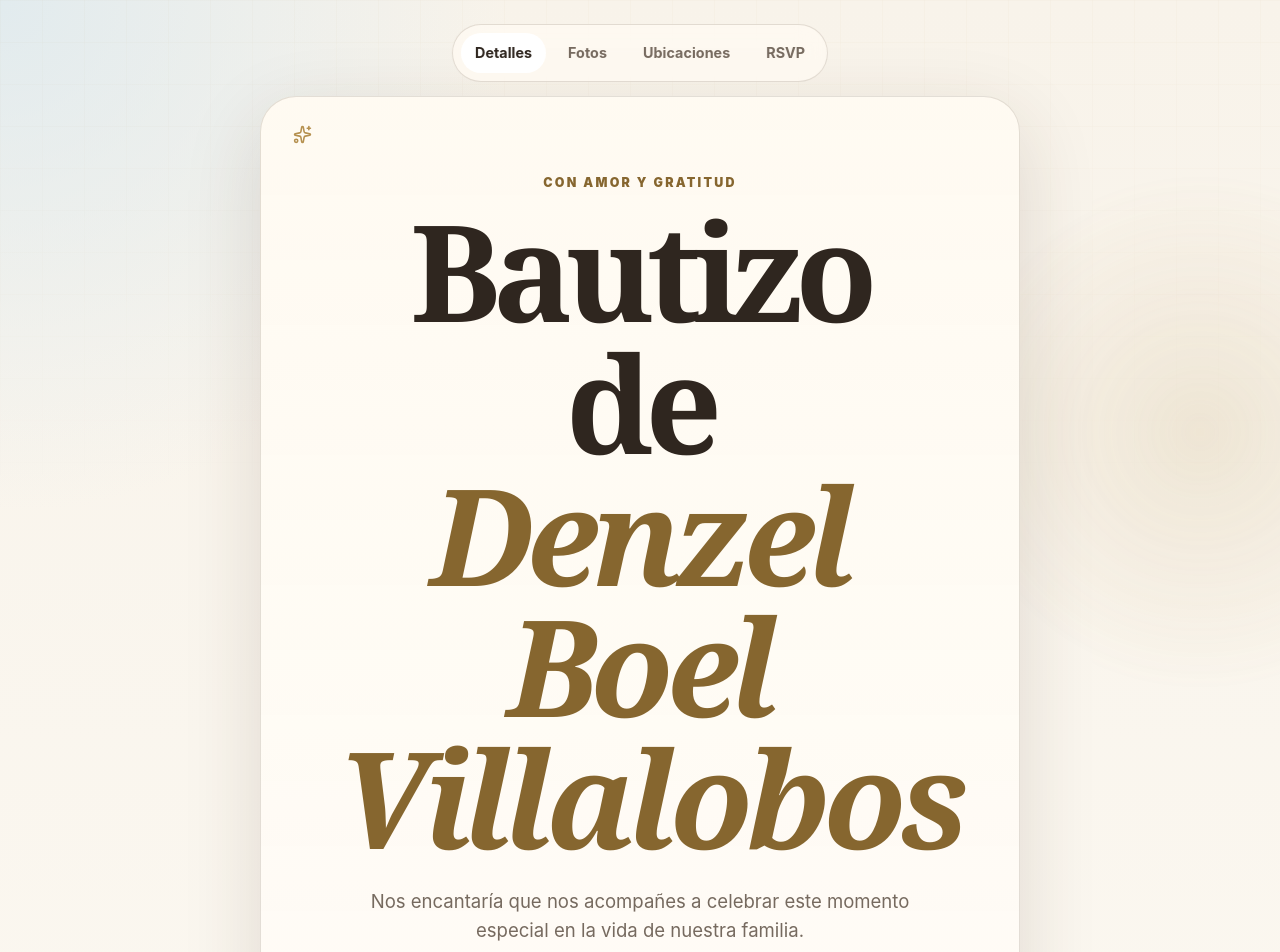
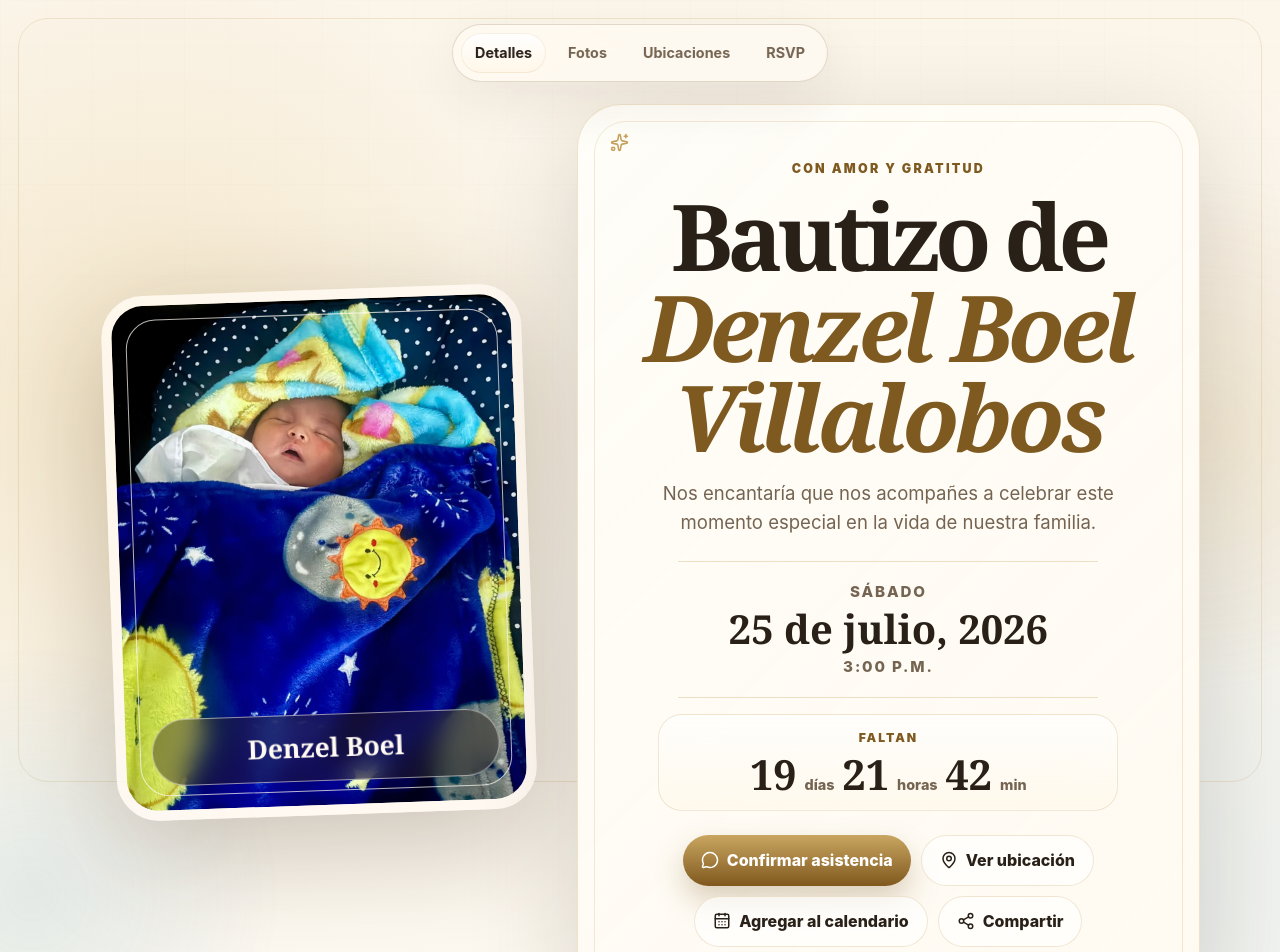
Before and after one commit to josehdezm415-cmd/baptism-invitation, a React (Vite) app: page / in a window 1280 px wide. Shown: the top 952 px of the page. Built offline with nearby package versions, Linux system fonts and the light colour scheme.

Commit message:
Add luxury invitation page styling

```diff
--- a/src/main.jsx
+++ b/src/main.jsx
@@ -119,10 +119,13 @@ function Hero() {
     <section className="hero" aria-label="Invitación principal">
       <div className="halo halo-one" />
       <div className="halo halo-two" />
+      <Nav />
+
+      <div className="hero-showcase">
         <div className="hero-photo" aria-hidden="true">
           <img src="./photos/newborn-blanket-fill.jpg" alt="" />
+          <div className="photo-ribbon">Denzel Boel</div>
         </div>
-      <Nav />
 
         <div className="hero-card">
           <Sparkles className="card-star top-star" size={19} aria-hidden="true" />
@@ -145,6 +148,7 @@ function Hero() {
             <Button href={shareUrl} target="_blank" rel="noopener noreferrer" variant="ghost" icon={Share2}>Compartir</Button>
           </div>
           <Sparkles className="card-star bottom-star" size={19} aria-hidden="true" />
+        </div>
       </div>
     </section>
   );
--- a/src/styles.css
+++ b/src/styles.css
@@ -1,14 +1,15 @@
 :root {
-  --paper: #f8f3ea;
-  --paper-2: #efe7d7;
-  --ink: #2f261f;
-  --muted: #766a5f;
-  --soft: #fffaf2;
-  --line: rgba(82, 65, 48, 0.16);
-  --gold: #b5904f;
-  --gold-dark: #86662f;
+  --paper: #f7efe2;
+  --paper-2: #eadcc5;
+  --ink: #292018;
+  --muted: #756451;
+  --soft: #fffaf0;
+  --line: rgba(112, 82, 38, 0.2);
+  --gold: #c6a15d;
+  --gold-dark: #7e5a21;
+  --gold-light: #ecd7a9;
   --blue: #dce9ef;
-  --shadow: 0 24px 80px rgba(61, 44, 25, 0.14);
+  --shadow: 0 32px 110px rgba(54, 37, 18, 0.18);
 }
 
 * { box-sizing: border-box; }
@@ -17,8 +18,9 @@ body {
   margin: 0;
   color: var(--ink);
   background:
-    radial-gradient(circle at top left, rgba(220, 233, 239, 0.8), transparent 32rem),
-    linear-gradient(180deg, var(--paper), #fffdf8 48%, var(--paper-2));
+    radial-gradient(circle at 12% 8%, rgba(236, 215, 169, 0.55), transparent 28rem),
+    radial-gradient(circle at 85% 18%, rgba(220, 233, 239, 0.58), transparent 30rem),
+    linear-gradient(180deg, #fbf5ea 0%, #fffdf8 42%, var(--paper-2) 100%);
   font-family: Inter, system-ui, -apple-system, BlinkMacSystemFont, "Segoe UI", sans-serif;
   line-height: 1.55;
 }
@@ -27,12 +29,21 @@ body::before {
   position: fixed;
   inset: 0;
   pointer-events: none;
-  opacity: 0.32;
+  opacity: 0.22;
   background-image:
-    linear-gradient(rgba(181, 144, 79, 0.08) 1px, transparent 1px),
-    linear-gradient(90deg, rgba(181, 144, 79, 0.08) 1px, transparent 1px);
-  background-size: 42px 42px;
+    linear-gradient(rgba(198, 161, 93, 0.1) 1px, transparent 1px),
+    linear-gradient(90deg, rgba(198, 161, 93, 0.1) 1px, transparent 1px);
+  background-size: 46px 46px;
   mask-image: linear-gradient(to bottom, black, transparent 72%);
+}
+body::after {
+  content: "";
+  position: fixed;
+  inset: 18px;
+  z-index: -1;
+  pointer-events: none;
+  border: 1px solid rgba(198, 161, 93, 0.22);
+  border-radius: 30px;
 }
 a { color: inherit; }
 main { overflow: hidden; }
@@ -46,8 +57,9 @@ main { overflow: hidden; }
   padding: 8px;
   border: 1px solid var(--line);
   border-radius: 999px;
-  background: rgba(255, 250, 242, 0.78);
-  backdrop-filter: blur(14px);
+  background: rgba(255, 250, 242, 0.82);
+  box-shadow: 0 18px 54px rgba(61, 44, 25, 0.08);
+  backdrop-filter: blur(18px);
   transform: translateX(-50%);
 }
 .topbar a {
@@ -62,14 +74,15 @@ main { overflow: hidden; }
 .topbar a:focus-visible,
 .topbar a.active {
   color: var(--ink);
-  background: white;
+  background: linear-gradient(180deg, #fff, #fff7e8);
+  box-shadow: inset 0 0 0 1px rgba(198, 161, 93, 0.16);
   outline: none;
 }
 .hero {
   position: relative;
   display: grid;
   min-height: 100svh;
-  padding: 96px 20px 56px;
+  padding: 104px 20px 68px;
   place-items: center;
 }
 .halo {
@@ -80,20 +93,37 @@ main { overflow: hidden; }
   filter: blur(4px);
   opacity: 0.62;
 }
-.halo-one { right: -12rem; top: 10rem; background: radial-gradient(circle, rgba(181, 144, 79, 0.24), transparent 68%); }
+.halo-one { right: -12rem; top: 10rem; background: radial-gradient(circle, rgba(198, 161, 93, 0.28), transparent 68%); }
 .halo-two { left: -15rem; bottom: -6rem; background: radial-gradient(circle, rgba(151, 188, 202, 0.38), transparent 66%); }
+.hero-showcase {
+  position: relative;
+  z-index: 2;
+  display: grid;
+  grid-template-columns: minmax(260px, 0.72fr) minmax(460px, 1fr);
+  align-items: center;
+  gap: clamp(18px, 4vw, 48px);
+  width: min(1120px, 100%);
+}
 .hero-photo {
+  position: relative;
+  z-index: 1;
+  width: min(100%, 420px);
+  aspect-ratio: 4 / 5;
+  justify-self: end;
+  border: 10px solid rgba(255, 250, 242, 0.84);
+  border-radius: 42px;
+  box-shadow: 0 34px 110px rgba(61, 44, 25, 0.26);
+  overflow: hidden;
+  transform: rotate(-2deg);
+}
+.hero-photo::before {
+  content: "";
   position: absolute;
-  right: max(18px, 6vw);
-  bottom: max(28px, 6vw);
-  z-index: 1;
-  width: clamp(150px, 18vw, 250px);
-  aspect-ratio: 4 / 5;
-  border: 1px solid rgba(255, 250, 242, 0.82);
+  inset: 14px;
+  z-index: 2;
+  border: 1px solid rgba(255, 250, 242, 0.72);
   border-radius: 30px;
-  box-shadow: 0 28px 80px rgba(61, 44, 25, 0.22);
-  overflow: hidden;
-  transform: rotate(3deg);
+  pointer-events: none;
 }
 .hero-photo img {
   width: 100%;
@@ -101,16 +131,43 @@ main { overflow: hidden; }
   object-fit: cover;
   display: block;
 }
+.photo-ribbon {
+  position: absolute;
+  left: 26px;
+  right: 26px;
+  bottom: 24px;
+  z-index: 3;
+  padding: 12px 16px;
+  border: 1px solid rgba(255, 250, 242, 0.54);
+  border-radius: 999px;
+  color: #fffaf2;
+  background: rgba(41, 32, 24, 0.42);
+  font-family: "Cormorant Garamond", Georgia, serif;
+  font-size: 1.65rem;
+  font-weight: 700;
+  text-align: center;
+  backdrop-filter: blur(12px);
+}
 .hero-card {
   position: relative;
   z-index: 2;
-  width: min(760px, 100%);
-  padding: clamp(34px, 8vw, 76px);
-  border: 1px solid var(--line);
-  border-radius: 36px;
-  background: linear-gradient(180deg, rgba(255, 250, 242, 0.94), rgba(255, 253, 248, 0.86)), var(--soft);
+  width: 100%;
+  padding: clamp(30px, 4.8vw, 54px);
+  border: 1px solid rgba(198, 161, 93, 0.28);
+  border-radius: 44px;
+  background:
+    linear-gradient(135deg, rgba(255, 253, 248, 0.96), rgba(255, 250, 242, 0.9)),
+    var(--soft);
   box-shadow: var(--shadow);
   text-align: center;
+}
+.hero-card::before {
+  content: "";
+  position: absolute;
+  inset: 16px;
+  border: 1px solid rgba(198, 161, 93, 0.22);
+  border-radius: 32px;
+  pointer-events: none;
 }
 .card-star { position: absolute; color: var(--gold); }
 .top-star { top: 28px; left: 32px; }
@@ -130,13 +187,13 @@ h1, h2, h3, .quote {
 }
 h1 {
   margin: 0;
-  font-size: clamp(3.6rem, 12vw, 8.4rem);
+  font-size: clamp(3.2rem, 7.2vw, 5.8rem);
   letter-spacing: -0.06em;
 }
 h1 span { color: var(--gold-dark); font-style: italic; letter-spacing: -0.05em; }
 .intro {
   width: min(560px, 100%);
-  margin: 24px auto 0;
+  margin: 18px auto 0;
   color: var(--muted);
   font-size: clamp(1rem, 2vw, 1.16rem);
 }
@@ -144,19 +201,20 @@ h1 span { color: var(--gold-dark); font-style: italic; letter-spacing: -0.05em;
   display: grid;
   gap: 6px;
   width: min(420px, 100%);
-  margin: 34px auto;
-  padding: 22px 24px;
-  border-block: 1px solid var(--line);
+  margin: 24px auto;
+  padding: 18px 22px;
+  border-block: 1px solid rgba(198, 161, 93, 0.32);
 }
 .date-block strong { font-family: "Cormorant Garamond", Georgia, serif; font-size: clamp(1.7rem, 5vw, 2.5rem); line-height: 1; }
 .day, .time { color: var(--muted); font-size: 0.95rem; font-weight: 800; letter-spacing: 0.12em; text-transform: uppercase; }
 .countdown {
   width: min(460px, 100%);
-  margin: -14px auto 30px;
+  margin: -8px auto 24px;
   padding: 14px 18px;
-  border: 1px solid rgba(181, 144, 79, 0.24);
+  border: 1px solid rgba(198, 161, 93, 0.24);
   border-radius: 24px;
-  background: rgba(255, 255, 255, 0.58);
+  background: linear-gradient(180deg, rgba(255, 255, 255, 0.72), rgba(255, 247, 232, 0.66));
+  box-shadow: inset 0 0 0 1px rgba(255, 255, 255, 0.48);
 }
 .countdown p {
   margin: 0 0 8px;
@@ -178,36 +236,36 @@ h1 span { color: var(--gold-dark); font-style: italic; letter-spacing: -0.05em;
   line-height: 0.9;
 }
 .countdown span { color: var(--muted); font-size: 0.9rem; font-weight: 800; }
-.hero-actions, .rsvp-actions { display: flex; flex-wrap: wrap; justify-content: center; gap: 12px; }
+.hero-actions, .rsvp-actions { display: flex; flex-wrap: wrap; justify-content: center; gap: 10px; }
 .button {
   display: inline-flex;
   align-items: center;
   justify-content: center;
   gap: 8px;
-  min-height: 48px;
-  padding: 13px 20px;
+  min-height: 46px;
+  padding: 12px 18px;
   border-radius: 999px;
   font-weight: 850;
   text-decoration: none;
   transition: transform 160ms ease, box-shadow 160ms ease, background 160ms ease;
 }
 .button:hover { transform: translateY(-1px); }
-.button:focus-visible { outline: 3px solid rgba(181, 144, 79, 0.34); outline-offset: 3px; }
-.primary { color: white; background: linear-gradient(180deg, #bd9a5c, #8e6c36); box-shadow: 0 12px 24px rgba(142, 108, 54, 0.24); }
-.ghost { border: 1px solid var(--line); color: var(--ink); background: rgba(255, 255, 255, 0.64); }
-.section { width: min(1120px, calc(100% - 40px)); margin: 0 auto; padding: 84px 0; }
+.button:focus-visible { outline: 3px solid rgba(198, 161, 93, 0.34); outline-offset: 3px; }
+.primary { color: white; background: linear-gradient(180deg, #c9a661, #80581e); box-shadow: 0 14px 30px rgba(126, 90, 33, 0.28); }
+.ghost { border: 1px solid rgba(198, 161, 93, 0.26); color: var(--ink); background: rgba(255, 255, 255, 0.66); }
+.section { width: min(1120px, calc(100% - 40px)); margin: 0 auto; padding: 88px 0; }
 .section-heading { width: min(620px, 100%); margin-bottom: 32px; }
 .section-heading.centered { margin-inline: auto; text-align: center; }
 .section-heading h2, .rsvp h2 { margin: 0; font-size: clamp(2.4rem, 6vw, 4.8rem); letter-spacing: -0.045em; }
-.detail-grid, .location-grid { display: grid; grid-template-columns: repeat(3, minmax(0, 1fr)); gap: 16px; }
+.detail-grid, .location-grid { display: grid; grid-template-columns: repeat(3, minmax(0, 1fr)); gap: 18px; }
 .location-grid { grid-template-columns: minmax(0, 1fr); }
 article, .rsvp-card {
-  border: 1px solid var(--line);
-  border-radius: 28px;
-  background: rgba(255, 250, 242, 0.76);
-  box-shadow: 0 18px 48px rgba(61, 44, 25, 0.08);
+  border: 1px solid rgba(198, 161, 93, 0.22);
+  border-radius: 32px;
+  background: linear-gradient(180deg, rgba(255, 250, 242, 0.9), rgba(255, 255, 255, 0.66));
+  box-shadow: 0 22px 70px rgba(61, 44, 25, 0.09);
 }
-.detail-grid article, .location-card { padding: 28px; }
+.detail-grid article, .location-card { padding: 30px; }
 .icon-mark { color: var(--gold-dark); margin-bottom: 12px; }
 .label { display: inline-flex; margin-bottom: 18px; color: var(--gold-dark); font-size: 0.76rem; font-weight: 900; letter-spacing: 0.14em; text-transform: uppercase; }
 h3 { margin: 0 0 12px; font-size: 2rem; letter-spacing: -0.03em; }
@@ -217,8 +275,12 @@ article p { margin: 0 0 10px; color: var(--muted); }
   width: min(980px, calc(100% - 40px));
   margin: 32px auto;
   padding: clamp(36px, 8vw, 82px);
-  border-radius: 38px;
-  background: linear-gradient(135deg, rgba(220, 233, 239, 0.8), rgba(255, 250, 242, 0.95) 55%, rgba(239, 231, 215, 0.9));
+  border: 1px solid rgba(198, 161, 93, 0.24);
+  border-radius: 44px;
+  background:
+    radial-gradient(circle at 18% 0%, rgba(236, 215, 169, 0.48), transparent 28rem),
+    linear-gradient(135deg, rgba(255, 250, 242, 0.95), rgba(255, 255, 255, 0.72) 58%, rgba(239, 231, 215, 0.92));
+  box-shadow: var(--shadow);
   text-align: center;
 }
 .photos { padding-top: 58px; }
@@ -229,9 +291,9 @@ article p { margin: 0 0 10px; color: var(--muted); }
   gap: 34px;
   align-items: center;
   padding: clamp(18px, 4vw, 30px);
-  border: 1px solid var(--line);
-  border-radius: 34px;
-  background: linear-gradient(145deg, rgba(255, 250, 242, 0.9), rgba(255, 255, 255, 0.68));
+  border: 1px solid rgba(198, 161, 93, 0.24);
+  border-radius: 42px;
+  background: linear-gradient(145deg, rgba(255, 250, 242, 0.94), rgba(255, 255, 255, 0.72));
   box-shadow: var(--shadow);
   overflow: hidden;
 }
@@ -242,7 +304,7 @@ article p { margin: 0 0 10px; color: var(--muted); }
   width: 22rem;
   height: 22rem;
   border-radius: 50%;
-  background: radial-gradient(circle, rgba(181, 144, 79, 0.2), transparent 68%);
+  background: radial-gradient(circle, rgba(198, 161, 93, 0.2), transparent 68%);
 }
 .slide-stage {
   position: relative;
@@ -250,7 +312,8 @@ article p { margin: 0 0 10px; color: var(--muted); }
   aspect-ratio: 4 / 5;
   justify-self: center;
   min-height: 0;
-  border-radius: 28px;
+  border: 8px solid rgba(255, 250, 242, 0.78);
+  border-radius: 34px;
   overflow: hidden;
   background: var(--paper-2);
 }
@@ -288,16 +351,16 @@ article p { margin: 0 0 10px; color: var(--muted); }
   place-items: center;
   width: 46px;
   height: 46px;
-  border: 1px solid var(--line);
+  border: 1px solid rgba(198, 161, 93, 0.26);
   border-radius: 999px;
   color: var(--ink);
-  background: rgba(255, 250, 242, 0.82);
+  background: rgba(255, 250, 242, 0.84);
   box-shadow: 0 10px 28px rgba(61, 44, 25, 0.12);
   cursor: pointer;
   transform: translateY(-50%);
 }
 .slide-button:hover { background: white; }
-.slide-button:focus-visible { outline: 3px solid rgba(181, 144, 79, 0.34); outline-offset: 3px; }
+.slide-button:focus-visible { outline: 3px solid rgba(198, 161, 93, 0.34); outline-offset: 3px; }
 .slide-button.prev { left: 18px; }
 .slide-button.next { right: 18px; }
 .slide-dots {
@@ -312,7 +375,7 @@ article p { margin: 0 0 10px; color: var(--muted); }
   padding: 0;
   border: 0;
   border-radius: 999px;
-  background: rgba(134, 102, 47, 0.28);
+  background: rgba(126, 90, 33, 0.28);
   cursor: pointer;
 }
 .slide-dots button.active { width: 28px; background: var(--gold-dark); }
@@ -328,7 +391,7 @@ article p { margin: 0 0 10px; color: var(--muted); }
   justify-content: center;
   min-height: 44px;
   padding: 10px 16px;
-  border: 1px solid var(--line);
+  border: 1px solid rgba(198, 161, 93, 0.26);
   border-radius: 999px;
   background: rgba(255, 255, 255, 0.62);
   text-decoration: none;
@@ -338,11 +401,15 @@ article p { margin: 0 0 10px; color: var(--muted); }
 .rsvp-card > p:not(.eyebrow):not(.small) { color: var(--muted); font-size: 1.08rem; }
 footer { padding: 28px 20px 42px; color: var(--muted); text-align: center; }
 @media (max-width: 820px) {
+  body::after { inset: 10px; border-radius: 22px; }
   .topbar { top: 14px; width: calc(100% - 28px); justify-content: center; }
   .topbar a { padding: 8px 9px; font-size: 0.78rem; }
   .hero { padding-top: 84px; }
-  .hero-photo { display: none; }
+  .hero-showcase { grid-template-columns: 1fr; gap: 18px; }
+  .hero-photo { display: block; justify-self: center; width: min(260px, 76vw); transform: rotate(0deg); border-radius: 34px; }
+  .photo-ribbon { font-size: 1.3rem; }
   .hero-card { border-radius: 28px; }
+  .hero-card::before { inset: 10px; border-radius: 22px; }
   .detail-grid, .location-grid { grid-template-columns: 1fr; }
   .slideshow-card { grid-template-columns: 1fr; gap: 18px; }
   .slide-copy { padding: 4px 8px 10px; text-align: center; }
```
Lines whose indentation alone changed are shown as unchanged.
